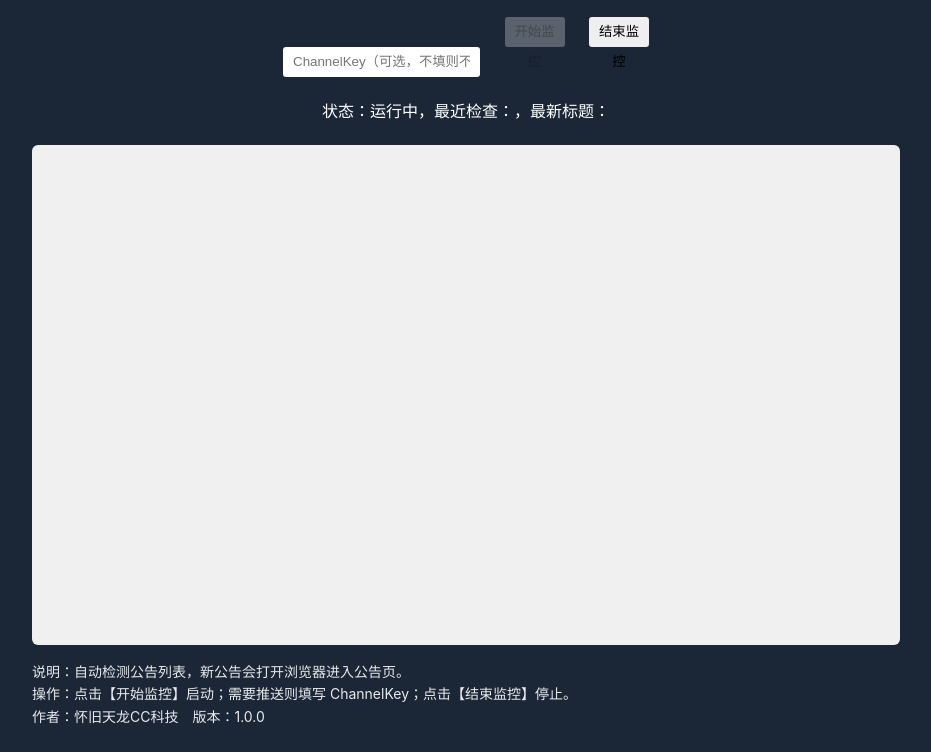
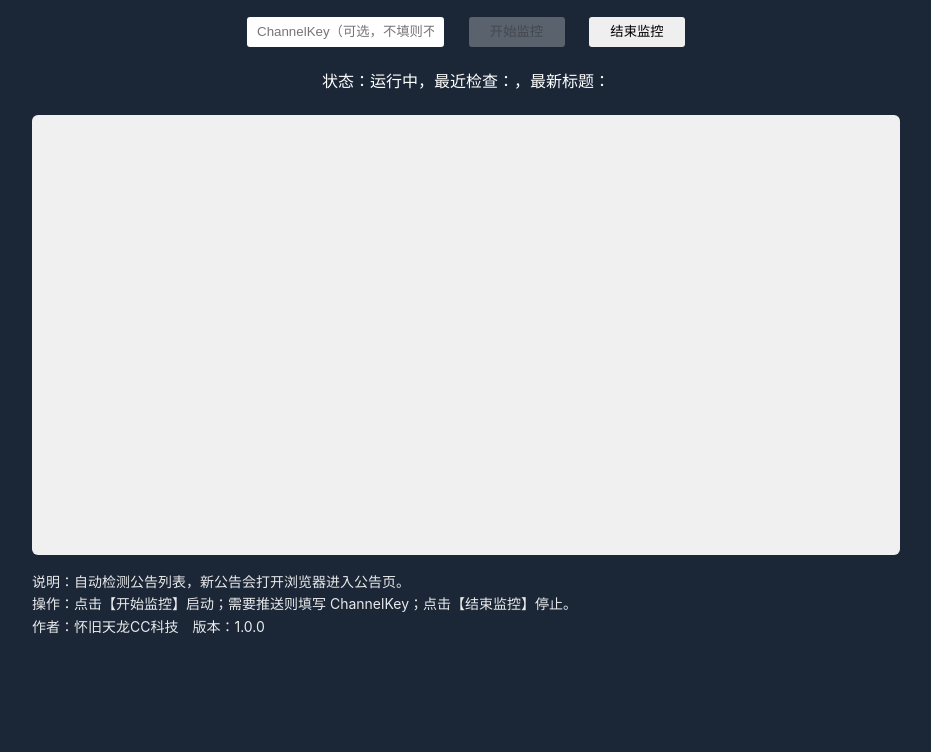
Before and after one commit to tlcc-tech/tlbb-notice-wails, a website built with Vite: page frontend/index.html in a window 1280 px wide. Shown: the part 85-837 px from the top of the page, without its empty margins (174-1105 px from the left). After the commit the page ends 800 px from the top, so only its background shows below. Built offline with nearby package versions, Linux system fonts and the light colour scheme.

Commit message:
Fix UI layout

```diff
--- a/frontend/src/app.css
+++ b/frontend/src/app.css
@@ -18,8 +18,8 @@
 
 .log {
   width: 100%;
-  height: calc(100vh - 300px);
-  min-height: 280px;
+  height: calc(100vh - 360px);
+  min-height: 220px;
   box-sizing: border-box;
   resize: none;
   border: none;
@@ -42,14 +42,15 @@
 }
 
 .input-box .btn {
-  width: 60px;
+  min-width: 96px;
   height: 30px;
   line-height: 30px;
   border-radius: 3px;
   border: none;
   margin: 0 0 0 20px;
-  padding: 0 8px;
+  padding: 0 14px;
   cursor: pointer;
+  white-space: nowrap;
 }
 
 .input-box .btn:hover {
--- a/frontend/src/style.css
+++ b/frontend/src/style.css
@@ -13,6 +13,6 @@ body {
 }
 
 #app {
-  height: 100vh;
+  min-height: 100vh;
   text-align: center;
 }
```
